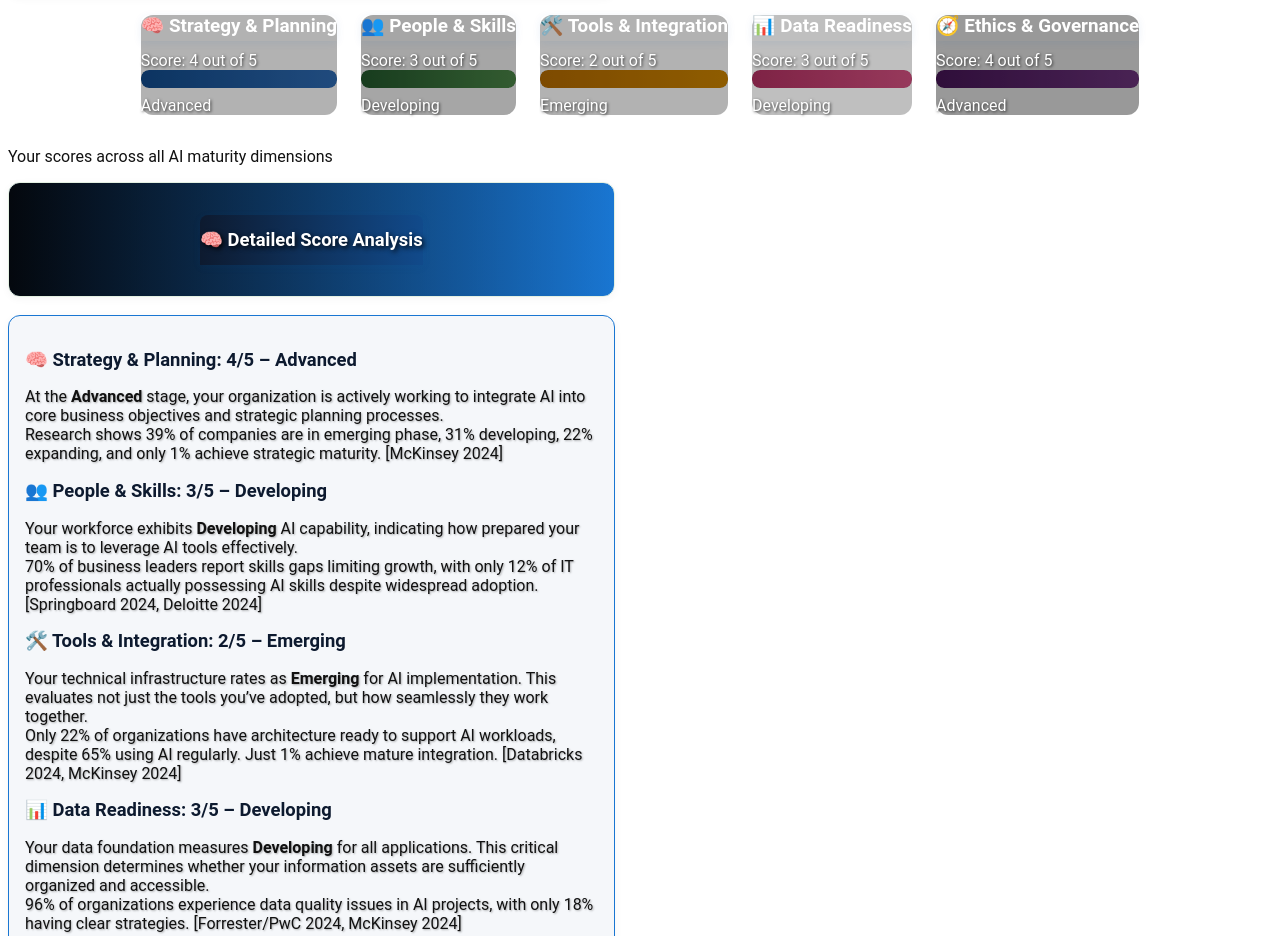
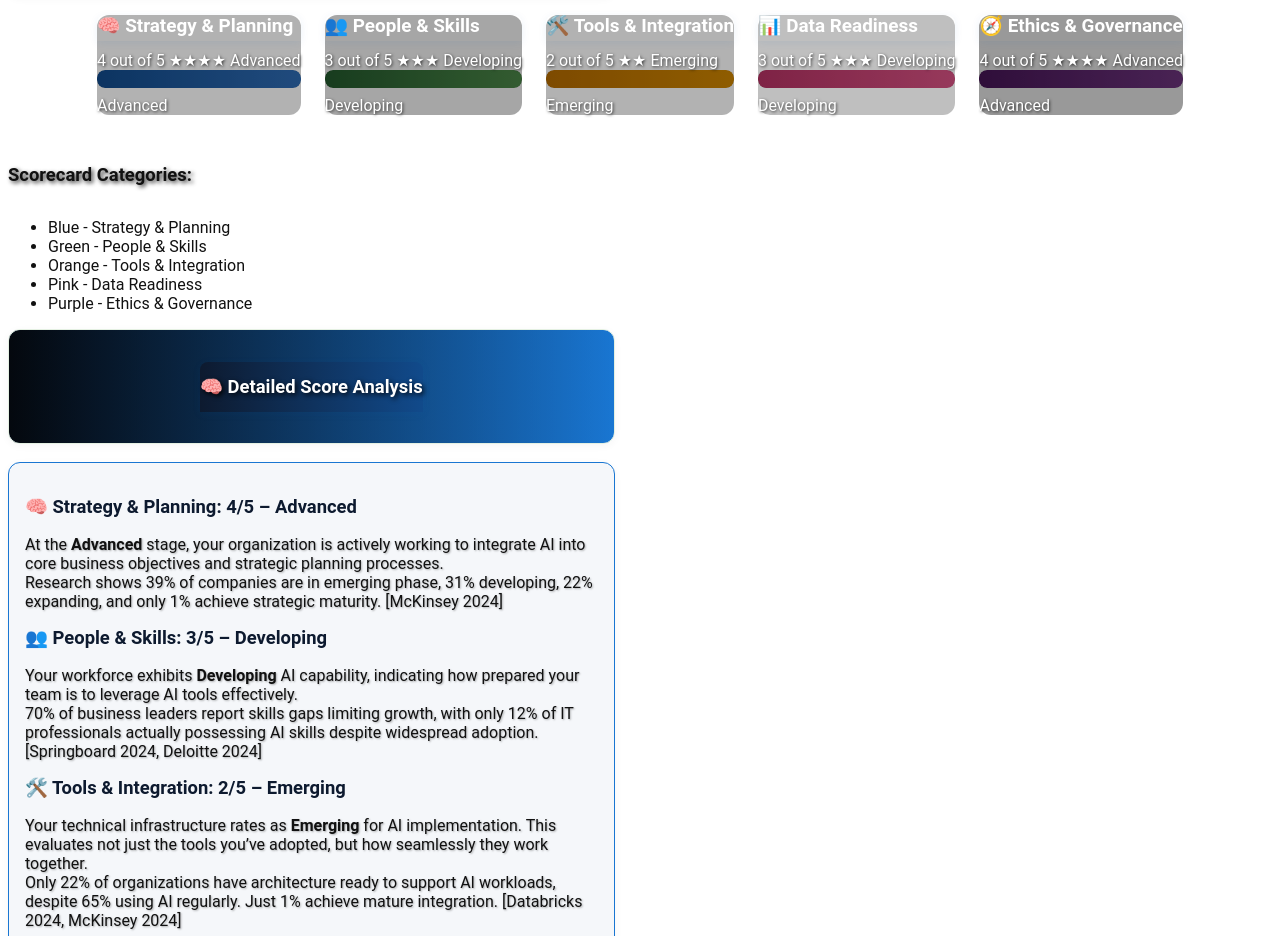
Before and after one commit to braveconceptai/maturity-report, a plain HTML site: page index.html in a window 1280 px wide. Shown: the part 1348-2284 px from the top of the page. Drawn offline with Linux system fonts and the light colour scheme.

Commit message:
♿ COMPLETE: Full WCAG AA accessibility - CSS variables, high contrast support, non-color indicators

```diff
--- a/index.html
+++ b/index.html
@@ -288,7 +288,8 @@
       <span class="icon" aria-hidden="true">📋</span>
       <h2 id="report-details-heading" class="section-title">Report Details</h2>
     </section>
-    <div class="report-details">
+    <div class="report-details" aria-describedby="report-details-desc">
+      <div id="report-details-desc" class="sr-only">This section contains the recipient, company, industry, date, and report ID for this AI maturity assessment.</div>
       <div class="detail-item"><span class="detail-label">Prepared for:</span> <span id="respondent_name">Alex Johnson</span></div>
       <div class="detail-item"><span class="detail-label">Company:</span> <span id="organization">Acme Corp</span></div>
       <div class="detail-item"><span class="detail-label">Industry:</span> <span id="industry">Technology</span></div>
@@ -301,7 +302,8 @@
         <span class="icon" aria-hidden="true">📈</span>
         <h2 id="maturity-snapshot-heading" class="section-title">Your AI Maturity Snapshot</h2>
       </section>
-      <div class="section-card maturity-snapshot">
+      <div class="section-card maturity-snapshot" aria-describedby="maturity-snapshot-desc">
+        <div id="maturity-snapshot-desc" class="sr-only">This section summarizes your perceived and data-driven AI maturity levels, including descriptions and levels.</div>
         <div class="perceived-maturity">
           <div class="maturity-label">Your Perceived AI Maturity</div>
           <div class="maturity-value"><span id="perceived_maturity">4</span></div>
@@ -321,7 +323,8 @@
       </div>
 
       <!-- Key Findings -->
-      <div class="section-card key-findings">
+      <div class="section-card key-findings" aria-describedby="key-findings-desc">
+        <div id="key-findings-desc" class="sr-only">Key findings highlight your strongest area, growth opportunity, and current phase of AI maturity.</div>
         <h3 class="findings-list section-header">Key Findings</h3>
         <strong>Strongest Area:</strong> <span id="strongest_area">Strategy & Planning</span><br>
         <strong>Growth Opportunity:</strong> <span id="growth_opportunity">Data Readiness</span><br>
@@ -335,57 +338,69 @@
         <h2 id="capability-profile" class="section-title">Your AI Capability Profile</h2>
       </section>
 
-      <div class="scorecard-container" role="group" aria-label="AI capability scores">
+      <div class="scorecard-container" role="group" aria-label="AI capability scores" aria-describedby="scorecard-desc">
+        <div id="scorecard-desc" class="sr-only">Each scorecard below shows your score and maturity level for a specific AI capability area.</div>
         <!-- Strategy -->
-        <div class="scorecard strategy" role="region" aria-label="Strategy & Planning scorecard">
+        <div class="scorecard strategy" role="region" aria-label="Strategy & Planning scorecard" data-score="4" data-level="Advanced">
           <h2 class="scorecard-heading" role="heading" aria-level="2">🧠 Strategy & Planning</h2>
-          <div class="scorecard-score"><span class="sr-only">Score: </span>4 out of 5</div>
+          <div class="scorecard-score"><span class="sr-only">Score: </span>4 out of 5 <span class="stars" aria-hidden="true">★★★★</span> <span class="level-label">Advanced</span></div>
           <div class="scorecard-bar" role="progressbar" aria-valuenow="4" aria-valuemin="0" aria-valuemax="5">
             <div class="scorecard-fill" data-score="4"></div>
+            <span class="progress-percentage">80%</span>
           </div>
           <div class="scorecard-level">Advanced</div>
         </div>
         <!-- People -->
-        <div class="scorecard people" role="region" aria-label="People & Skills scorecard">
+        <div class="scorecard people" role="region" aria-label="People & Skills scorecard" data-score="3" data-level="Developing">
           <h2 class="scorecard-heading" role="heading" aria-level="2">👥 People & Skills</h2>
-          <div class="scorecard-score"><span class="sr-only">Score: </span>3 out of 5</div>
+          <div class="scorecard-score"><span class="sr-only">Score: </span>3 out of 5 <span class="stars" aria-hidden="true">★★★</span> <span class="level-label">Developing</span></div>
           <div class="scorecard-bar" role="progressbar" aria-valuenow="3" aria-valuemin="0" aria-valuemax="5">
             <div class="scorecard-fill" data-score="3"></div>
+            <span class="progress-percentage">60%</span>
           </div>
           <div class="scorecard-level">Developing</div>
         </div>
         <!-- Tools -->
-        <div class="scorecard tools" role="region" aria-label="Tools & Integration scorecard">
+        <div class="scorecard tools" role="region" aria-label="Tools & Integration scorecard" data-score="2" data-level="Emerging">
           <h2 class="scorecard-heading" role="heading" aria-level="2">🛠️ Tools & Integration</h2>
-          <div class="scorecard-score"><span class="sr-only">Score: </span>2 out of 5</div>
+          <div class="scorecard-score"><span class="sr-only">Score: </span>2 out of 5 <span class="stars" aria-hidden="true">★★</span> <span class="level-label">Emerging</span></div>
           <div class="scorecard-bar" role="progressbar" aria-valuenow="2" aria-valuemin="0" aria-valuemax="5">
             <div class="scorecard-fill" data-score="2"></div>
+            <span class="progress-percentage">40%</span>
           </div>
           <div class="scorecard-level">Emerging</div>
         </div>
         <!-- Data -->
-        <div class="scorecard data" role="region" aria-label="Data Readiness scorecard">
+        <div class="scorecard data" role="region" aria-label="Data Readiness scorecard" data-score="3" data-level="Developing">
           <h2 class="scorecard-heading" role="heading" aria-level="2">📊 Data Readiness</h2>
-          <div class="scorecard-score"><span class="sr-only">Score: </span>3 out of 5</div>
+          <div class="scorecard-score"><span class="sr-only">Score: </span>3 out of 5 <span class="stars" aria-hidden="true">★★★</span> <span class="level-label">Developing</span></div>
           <div class="scorecard-bar" role="progressbar" aria-valuenow="3" aria-valuemin="0" aria-valuemax="5">
             <div class="scorecard-fill" data-score="3"></div>
+            <span class="progress-percentage">60%</span>
           </div>
           <div class="scorecard-level">Developing</div>
         </div>
         <!-- Ethics -->
-        <div class="scorecard ethics" role="region" aria-label="Ethics & Governance scorecard">
+        <div class="scorecard ethics" role="region" aria-label="Ethics & Governance scorecard" data-score="4" data-level="Advanced">
           <h2 class="scorecard-heading" role="heading" aria-level="2">🧭 Ethics & Governance</h2>
-          <div class="scorecard-score"><span class="sr-only">Score: </span>4 out of 5</div>
+          <div class="scorecard-score"><span class="sr-only">Score: </span>4 out of 5 <span class="stars" aria-hidden="true">★★★★</span> <span class="level-label">Advanced</span></div>
           <div class="scorecard-bar" role="progressbar" aria-valuenow="4" aria-valuemin="0" aria-valuemax="5">
             <div class="scorecard-fill" data-score="4"></div>
+            <span class="progress-percentage">80%</span>
           </div>
           <div class="scorecard-level">Advanced</div>
         </div>
       </div>
-
-      <p class="centered-subtext">
-        Your scores across all AI maturity dimensions
-      </p>
+      <div class="scorecard-legend" role="complementary" aria-label="Scorecard color guide">
+        <h3>Scorecard Categories:</h3>
+        <ul>
+          <li><span class="legend-color strategy"></span> Blue - Strategy & Planning</li>
+          <li><span class="legend-color people"></span> Green - People & Skills</li>
+          <li><span class="legend-color tools"></span> Orange - Tools & Integration</li>
+          <li><span class="legend-color data"></span> Pink - Data Readiness</li>
+          <li><span class="legend-color ethics"></span> Purple - Ethics & Governance</li>
+        </ul>
+      </div>
 
       <!-- Page Break -->
       <div class="page-break"></div>
@@ -394,7 +409,8 @@
         <span class="section-header-overlay"></span>
         <h2 class="section-title">🧠 Detailed Score Analysis</h2>
       </section>
-      <div class="section-card score-analysis">
+      <div class="section-card score-analysis" aria-describedby="score-analysis-desc">
+        <div id="score-analysis-desc" class="sr-only">Detailed analysis of your scores in each AI maturity dimension, with industry context.</div>
 
         <!-- Strategy -->
         <div class="score-item strategy-score">
@@ -464,7 +480,8 @@
         <span class="section-header-overlay"></span>
         <h2 id="personalized-insights" class="section-title">💡 Your Personalized Insights</h2>
       </section>
-      <div class="section-card insights-section">
+      <div class="section-card insights-section" aria-describedby="insights-section-desc">
+        <div id="insights-section-desc" class="sr-only">Personalized insights, priorities, challenges, and recommendations based on your assessment responses.</div>
   <div class="priorities-challenges">
     <h3>Your AI Priorities & Challenges</h3>
     <p style="margin-bottom: 12px;"><strong>Based on your assessment responses, here's what you told us:</strong></p>
@@ -488,7 +505,8 @@
   </div>
 </div>
 
-      <div class="section-card cta-section">
+      <div class="section-card cta-section" aria-describedby="cta-section-desc">
+        <div id="cta-section-desc" class="sr-only">Call to action for booking a free AI strategy session and next steps.</div>
         <h3>🚀 Ready to Accelerate Your AI Journey?</h3>
         <p>
           Your assessment reveals significant potential, but also complex challenges that require strategic navigation. The gap between your perceived <strong>Advanced</strong> and actual <strong>Developing</strong> maturity highlights opportunities to drive strategic change.
@@ -505,7 +523,8 @@
       </div>
 
       <!-- Contact Information -->
-      <div class="section-card contact-info">
+      <div class="section-card contact-info" aria-describedby="contact-info-desc">
+        <div id="contact-info-desc" class="sr-only">Contact information for Brave Concept AI, including email, website, and phone.</div>
         <h2 class="section-title"><span class="section-header-overlay"></span>Contact Information</h2>
         <div class="contact-item">📧 <strong>Email:</strong> info@braveconcept.ai</div>
         <div class="contact-item">💬 <strong>AI Assistant:</strong> Ask BellaBot at braveconcept.ai</div>
--- a/styles.css
+++ b/styles.css
@@ -538,3 +538,21 @@ h1, h2, h3 {
   /* Light shadow for text on light backgrounds */
   text-shadow: 1px 1px 2px rgba(0,0,0,0.3);
 }
+
+/* Accessibility utility class for screen readers */
+.sr-only {
+  position: absolute;
+  width: 1px;
+  height: 1px;
+  padding: 0;
+  margin: -1px;
+  overflow: hidden;
+  clip: rect(0,0,0,0);
+  white-space: nowrap;
+  border: 0;
+}
+/* Visible focus indicators for keyboard navigation */
+a:focus, button:focus, [tabindex="0"]:focus {
+  outline: 3px solid #4A90E2;
+  outline-offset: 2px;
+}
```
Also changed, not shown: styles.min.css.
